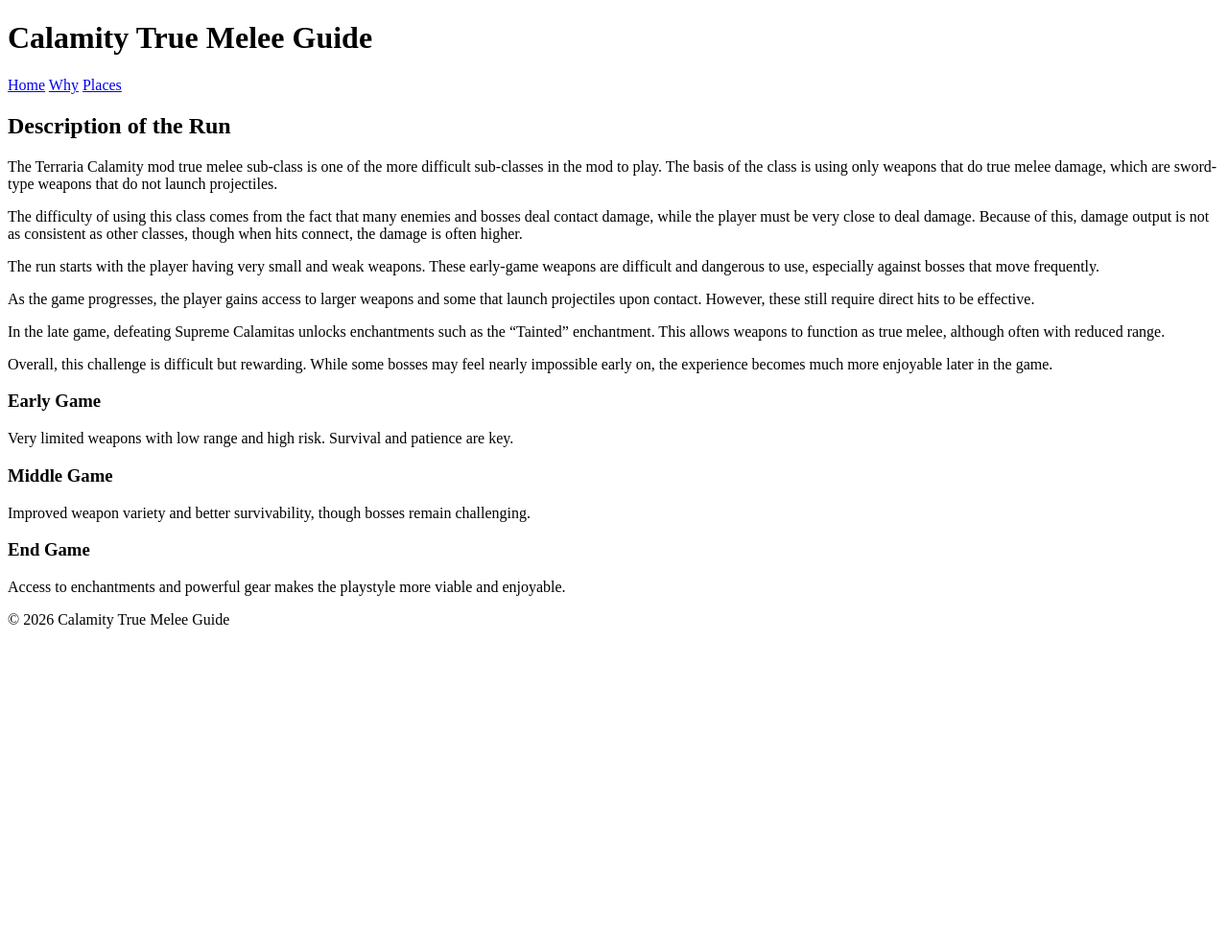
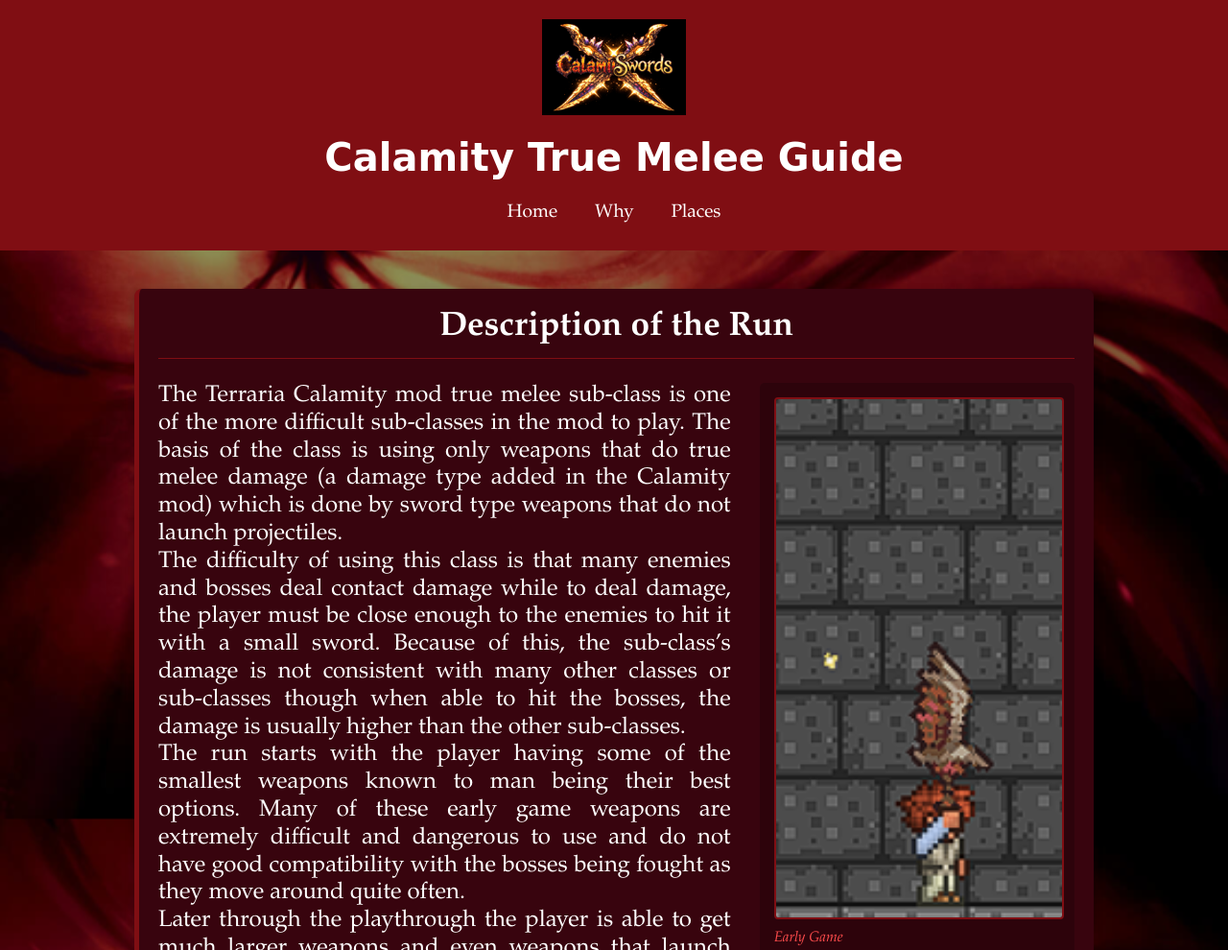
Before and after one commit to JohnCypherAc3/wdd130-salmon, a plain HTML site: page dev_1.html in a window 1280 px wide. Shown: the top 990 px of the page at 96% size. Before the commit the page ends 800 px from the top, so only its background shows below. Drawn offline with Linux system fonts and the light colour scheme; a web font is replaced by a local one.

Commit message:
css added and html touches

```diff
--- a/dev_1.html
+++ b/dev_1.html
@@ -2,15 +2,18 @@
 <html lang="en">
 <head>
     <meta charset="UTF-8">
-    <title>Description of the Run</title>
+    <meta name="viewport" content="width=device-width, initial-scale=1.0">
+    <title>Description of the Run - Calamity True Melee</title>
+    <link rel="stylesheet" href="styles/dev1_styles.css">
 </head>
 <body>
 
-    <!-- Header -->
     <header>
+        <div class="header-logo">
+            <img src="images/logo_Cal.png" alt="Calamity Logo" class="logo">
+        </div>
         <h1>Calamity True Melee Guide</h1>
 
-        <!-- Nav -->
         <nav>
             <a href="index.html">Home</a>
             <a href="Jr_Dev_1.html">Why</a>
@@ -18,36 +21,60 @@
         </nav>
     </header>
 
-    <!-- Main Content -->
     <main>
         <section>
             <h2>Description of the Run</h2>
 
+            <div class="content-container" style="display: flex; gap: 30px; align-items: flex-start;">
+
+                <div class="text-content" style="flex: 2;">
                     <p>
                         The Terraria Calamity mod true melee sub-class is one of the more difficult sub-classes in the mod to play.
-                The basis of the class is using only weapons that do true melee damage, which are sword-type weapons that do not launch projectiles.
+                        The basis of the class is using only weapons that do true melee damage (a damage type added in the Calamity mod) which is done by sword type weapons that do not launch projectiles.
                     </p>
 
                     <p>
-                The difficulty of using this class comes from the fact that many enemies and bosses deal contact damage, while the player must be very close to deal damage.
-                Because of this, damage output is not as consistent as other classes, though when hits connect, the damage is often higher.
+                        The difficulty of using this class is that many enemies and bosses deal contact damage while to deal damage,
+                        the player must be close enough to the enemies to hit it with a small sword. Because of this, the sub-class’s damage is not consistent with many other classes or sub-classes though when able to hit the bosses, the damage is usually higher than the other sub-classes.
                     </p>
 
                     <p>
-                The run starts with the player having very small and weak weapons. These early-game weapons are difficult and dangerous to use, especially against bosses that move frequently.
+                        The run starts with the player having some of the smallest weapons known to man being their best options.
+                        Many of these early game weapons are extremely difficult and dangerous to use and do not have good compatibility with the bosses being fought as they move around quite often.
                     </p>
 
                     <p>
-                As the game progresses, the player gains access to larger weapons and some that launch projectiles upon contact. However, these still require direct hits to be effective.
+                        Later through the playthrough the player is able to get much larger weapons and even weapons that launch projectiles when they hit an enemy (while they do launch projectiles, the requirement to hit with the sword itself still applies due to the projectiles launching when the sword makes contact.
                     </p>
 
                     <p>
-                In the late game, defeating Supreme Calamitas unlocks enchantments such as the “Tainted” enchantment. This allows weapons to function as true melee, although often with reduced range.
+                        The end game introduces enchantments through the defeat of the boss Supreme Calamitas which allows for the “Tainted” enchant which changes any weapon into a true melee weapon the drawbacks being that the range is usually much less than the original weapon, though if the challenge is only true melee damage, this is perfect for end game gear.
                     </p>
 
                     <p>
-                Overall, this challenge is difficult but rewarding. While some bosses may feel nearly impossible early on, the experience becomes much more enjoyable later in the game.
+                        Overall, this challenge is difficult but fun if done on the right mode (Don't try this challenge if you are not used to the bosses).
+                        Though there are some bosses that seem almost impossible, the whole game is able to be completed using the sub-class of true melee.
+                        Early in the game it may seem impossible but in the latter stages it is quite enjoyable and as such, if you ever feel like having a challenge in Terraria Calamity mod, this is quite an enjoyable option.
                     </p>
+                </div>
+
+                <div class="image-sidebar" style="flex: 1; display: flex; flex-direction: column; gap: 20px;">
+                    <div class="image-item" style="text-align: center;">
+                        <img src="images/early_terraria.png" alt="Early Game Weapon" style="width: 100%; height: auto; border-radius: 4px;">
+                        <p class="caption" style="margin-top: 5px; font-style: italic;">early game</p>
+                    </div>
+
+                    <div class="image-item" style="text-align: center;">
+                        <img src="images/middle_terraria.png" alt="Middle Game Weapon" style="width: 100%; height: auto; border-radius: 4px;">
+                        <p class="caption" style="margin-top: 5px; font-style: italic;">middle game</p>
+                    </div>
+
+                    <div class="image-item" style="text-align: center;">
+                        <img src="images/end_terraria.png" alt="End Game Weapon" style="width: 100%; height: auto; border-radius: 4px;">
+                        <p class="caption" style="margin-top: 5px; font-style: italic;">end game</p>
+                    </div>
+                </div>
+            </div>
         </section>
 
         <section>
--- a/styles/dev1_styles.css
+++ b/styles/dev1_styles.css
@@ -0,0 +1,152 @@
+@import url('https://fonts.googleapis.com/css2?family=Akronim&family=Almendra+Display&display=swap');
+
+body {
+    margin: 0;
+    font-family: "Almendra Display", Garamond, serif;
+    background-color: #250902;
+    background-image: url("../images/BackgroundImage.png");
+    background-size: cover;
+    background-position: center;
+    background-repeat: no-repeat;
+    background-attachment: fixed;
+    color: #ffffff;
+}
+
+header {
+    background-color: #800E13;
+    padding: 20px;
+    text-align: center;
+}
+
+header .header-logo {
+    margin-bottom: 15px;
+}
+
+header .logo {
+    height: 100px;
+    width: auto;
+}
+
+header h1 {
+    font-family: "Akronim", cursive;
+    font-size: 2.5em;
+    color: #ffffff;
+    margin: 0 0 15px 0;
+}
+
+header nav {
+    display: flex;
+    justify-content: center;
+    gap: 15px;
+}
+
+header nav a {
+    text-decoration: none;
+    color: #ffffff;
+    font-size: 1.2em;
+    padding: 8px 12px;
+    border-radius: 5px;
+    transition: background-color 0.3s;
+}
+
+header nav a:hover {
+    background-color: #640D14;
+}
+
+main {
+    max-width: 1000px;
+    margin: 20px auto;
+    padding: 20px;
+}
+
+section {
+    background-color: #38040E;
+    margin-bottom: 20px;
+    padding: 20px;
+    border-left: 5px solid #800E13;
+    border-radius: 8px;
+    box-shadow: 0 4px 10px rgba(0,0,0,0.3);
+}
+
+.content-container {
+    display: flex;
+    gap: 30px;
+    align-items: flex-start;
+}
+
+.text-content {
+    flex: 2;
+    line-height: 1.6;
+}
+
+.image-sidebar {
+    flex: 1;
+    display: flex;
+    flex-direction: column;
+    gap: 25px;
+    background: rgba(0, 0, 0, 0.2);
+    padding: 15px;
+    border-radius: 5px;
+}
+
+.image-item {
+    text-align: center;
+}
+
+.image-item img {
+    max-width: 100%;
+    height: auto;
+    border: 2px solid #800E13;
+    border-radius: 4px;
+}
+
+.caption {
+    margin-top: 8px;
+    font-size: 0.95em;
+    color: #ff4d4d;
+    font-style: italic;
+    text-transform: capitalize;
+}
+
+h2 {
+    text-align: center;
+    font-size: 2.2em;
+    margin-top: 0;
+    margin-bottom: 25px;
+    border-bottom: 1px solid #800E13;
+    padding-bottom: 10px;
+}
+
+h3 {
+    color: #ff4d4d;
+    margin-top: 0;
+    font-size: 1.5em;
+}
+
+footer {
+    text-align: center;
+    padding: 20px;
+    background-color: #800E13;
+    margin-top: 40px;
+}
+
+@media (max-width: 768px) {
+    .content-container {
+        flex-direction: column;
+    }
+
+    header h1 {
+        font-size: 1.8em;
+    }
+
+    header nav {
+        flex-wrap: wrap;
+    }
+}
+
+p {
+  font-size: 1.5rem;
+  line-height: 1.2;
+  text-align: justify;
+  margin: 0;
+}
```
Also changed, not shown: images/early_terraria.png (added), images/end_terraria.png (added), images/middle_terraria.png (added). Lines whose indentation alone changed are shown as unchanged.
